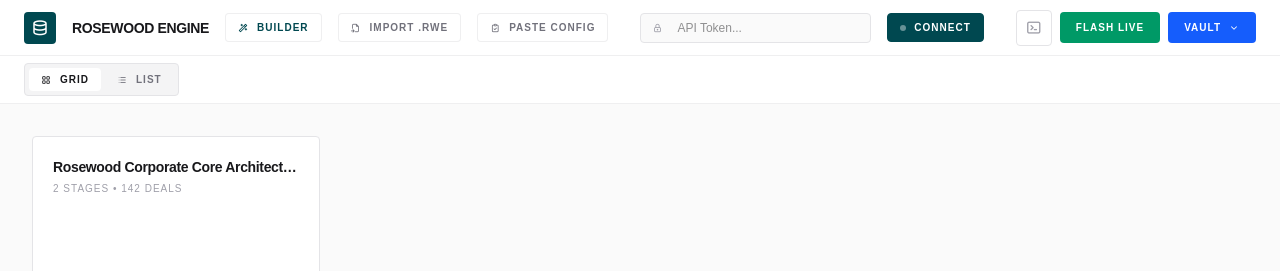
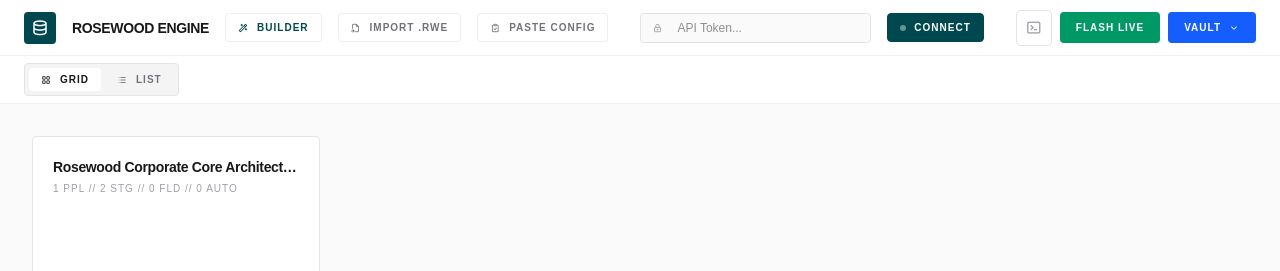
Before and after one commit to michaelfall-collab/rosewood-engine, a Next.js app: page / in a window 1280 px wide. Shown: the top 271 px of the page. Built offline with nearby package versions, Linux system fonts and the light colour scheme.

Commit message:
bug fixes and patches

```diff
--- a/app/page.tsx
+++ b/app/page.tsx
@@ -781,9 +781,17 @@ export default function ClientCockpitDashboard() {
                       {img.name}
                     </h3>
                   )}
+                  {(() => {
+                    const pCount = img.pipelines?.length || 0;
+                    const sCount = img.pipelines?.reduce((acc, p) => acc + (p.stages?.length || 0), 0) || 0;
+                    const fCount = img.customFields?.length || 0;
+                    const aCount = img.abCompiledObjects?.length || img.compiledRunbook?.length || 0;
+                    return (
                         <p className="font-mono text-[10px] tracking-widest uppercase text-zinc-400 mt-1">
-                    {(img.pipelines?.[0]?.stages || []).length} Stages &bull; {img.deals} Deals
+                            {pCount} PPL // {sCount} STG // {fCount} FLD // {aCount} AUTO
                         </p>
+                    );
+                  })()}
                 </div>
 
                 <div className="flex items-center justify-between mt-4">
@@ -1259,11 +1267,30 @@ export default function ClientCockpitDashboard() {
               )}
 
               {/* Stage: Review (Roadmap) */}
-              {abStep === 'review' && (
+              {abStep === 'review' && (() => {
+                const renderingSource = abRoadmap.length > 0 ? abRoadmap : abCompiledObjects;
+                return (
                   <div className="space-y-4">
                     <div className="flex items-center justify-between">
                       <span className="font-mono text-[10px] font-bold uppercase tracking-widest text-zinc-400">Roadmap Validation</span>
-                    <span className="font-mono text-[10px] text-zinc-400 italic">Review {abRoadmap.length} items</span>
+                      <span className="font-mono text-[10px] text-zinc-400 italic">
+                        Review {renderingSource.length} items
+                      </span>
+                    </div>
+                    <div className="flex flex-col border border-zinc-200 dark:border-zinc-800 rounded-sm bg-white dark:bg-zinc-900">
+                      {(() => {
+                        const activeItems = abRoadmap && abRoadmap.length > 0 ? abRoadmap : (abCompiledObjects || []);
+                        return activeItems.map((item: any, i: number) => (
+                          <div key={i} className="border-b border-zinc-200/60 dark:border-zinc-800/60 py-3 last:border-b-0 px-4">
+                            <span className="font-bold text-zinc-900 dark:text-zinc-100 text-xs tracking-tight">
+                              {item.automationNumber}: {item.stageName}
+                            </span>
+                            <p className="text-xs text-zinc-500 font-sans mt-0.5">
+                              {item.operationalGoal}
+                            </p>
+                          </div>
+                        ));
+                      })()}
                     </div>
                     <div className="flex flex-col gap-2 p-1 bg-zinc-50 dark:bg-black border border-zinc-200 dark:border-zinc-800 rounded-sm">
                       <textarea
@@ -1288,7 +1315,8 @@ export default function ClientCockpitDashboard() {
                       </div>
                     </div>
                   </div>
-              )}
+                );
+              })()}
 
               {/* Stage: Preview Actions */}
               {abStep === 'preview' && (
```
Lines whose indentation alone changed are shown as unchanged.
